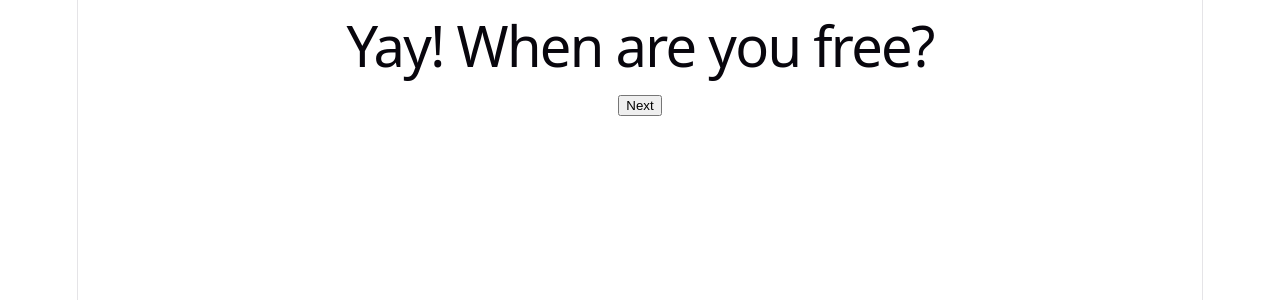
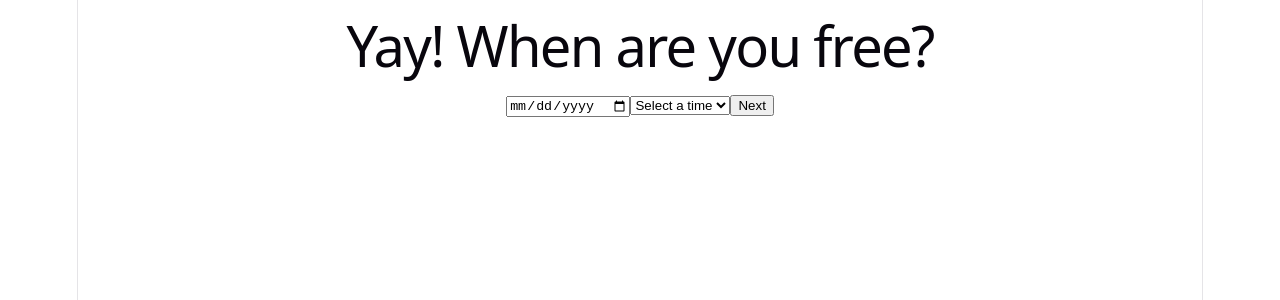
Before and after one commit to svnxxa/never-get-rejected, a React (Vite) app: page / in a window 1280 px wide. Both pictures are taken after a click on the button "YES". Shown: the top 300 px of the page. Built offline with nearby package versions, Linux system fonts and the light colour scheme.

Commit message:
add a calendar, make the NO button move

```diff
--- a/src/App.css
+++ b/src/App.css
@@ -0,0 +1 @@
+/* If you notice any jittering because the button moves while updating, adding transition: all 0.2s cubic-bezier(0.25, 0.46, 0.45, 0.94); into your App.css under the .NO class makes the slide look incredibly slick and realistic. */
--- a/src/App.jsx
+++ b/src/App.jsx
@@ -15,8 +15,46 @@ function App() {
     specifics: '' // specific food or activities chosen
   })
 
+  // helper to update response data
+  const updateResponse = (key, value) => {
+    setResponses(prev => ({
+      ...prev,                // keep all the other answers safe
+      [key]: value }))        // update the specific answer
+  }
+
   // state for moving no button
   const [noBtnPos, setNoBtnPos] = useState({top: 'auto', left:'auto', position: 'static'})
+
+  // make the No button move when hovered
+  function moveButton(e) {
+    const rect = e.target.getBoundingClientRect();
+
+    // find the exact center pixel of the button
+    const buttonCenterX = rect.left + rect.width / 2;
+    const buttonCenterY = rect.top + rect.height / 2;
+
+    // calculate how far away the mouse cursor is from the center
+    const distanceX = e.clientX - buttonCenterX;
+    const distanceY = e.clientY - buttonCenterY;
+
+    // pushes it further away in the opposite direction
+    const pushFactor = -1;
+
+    // calculate new coordinates based on current layout
+    let newLeft = rect.left + (distanceX * pushFactor);
+    let newTop = rect.top + (distanceY * pushFactor);
+
+    // bounds checking so it doesn't leave the screen border
+    setNoBtnPos({
+      position: 'fixed', // fixed helps track direct window coordinates from e.clientX
+      left: `${newLeft}px`,
+      top: `${newTop}px`,
+      transition: 'all 0.1s ease-out' // smooth, organic glide!
+    });
+}
+
+  // TODO: send an email on final submit
+
 
   return (
     <div className="app-container">
@@ -26,7 +64,10 @@ function App() {
         <main className="main">
           <h1> WILL U GO ON A DATE WITH ME?</h1>
           <button className = "YES" onClick={() => setCurrentPage('when')}>YES</button>
-          <button className = "NO" onClick={() => Move()}>NO</button>
+          <button
+            className = "NO"
+            style={noBtnPos}
+            onMouseMove={(e) => moveButton(e)}>NO</button>
         </main>
       )}
 
@@ -35,6 +76,16 @@ function App() {
         <main className="when">
           <h1> Yay! When are you free?</h1>
           {/* calendar & time*/}
+          <input
+            type = "date"
+            onChange={(e) => updateResponse('date', e.target.value)}
+          />
+          <select onChange={(e) => updateResponse('time', e.target.value)}>
+            <option value="">Select a time</option>
+            <option value="morning">Morning</option>
+            <option value="afternoon">Afternoon</option>
+            <option value="evening">Evening</option>
+          </select>
           <button className = "Next" onClick={() => setCurrentPage('what')}>Next</button>
         </main>
       )}
```
